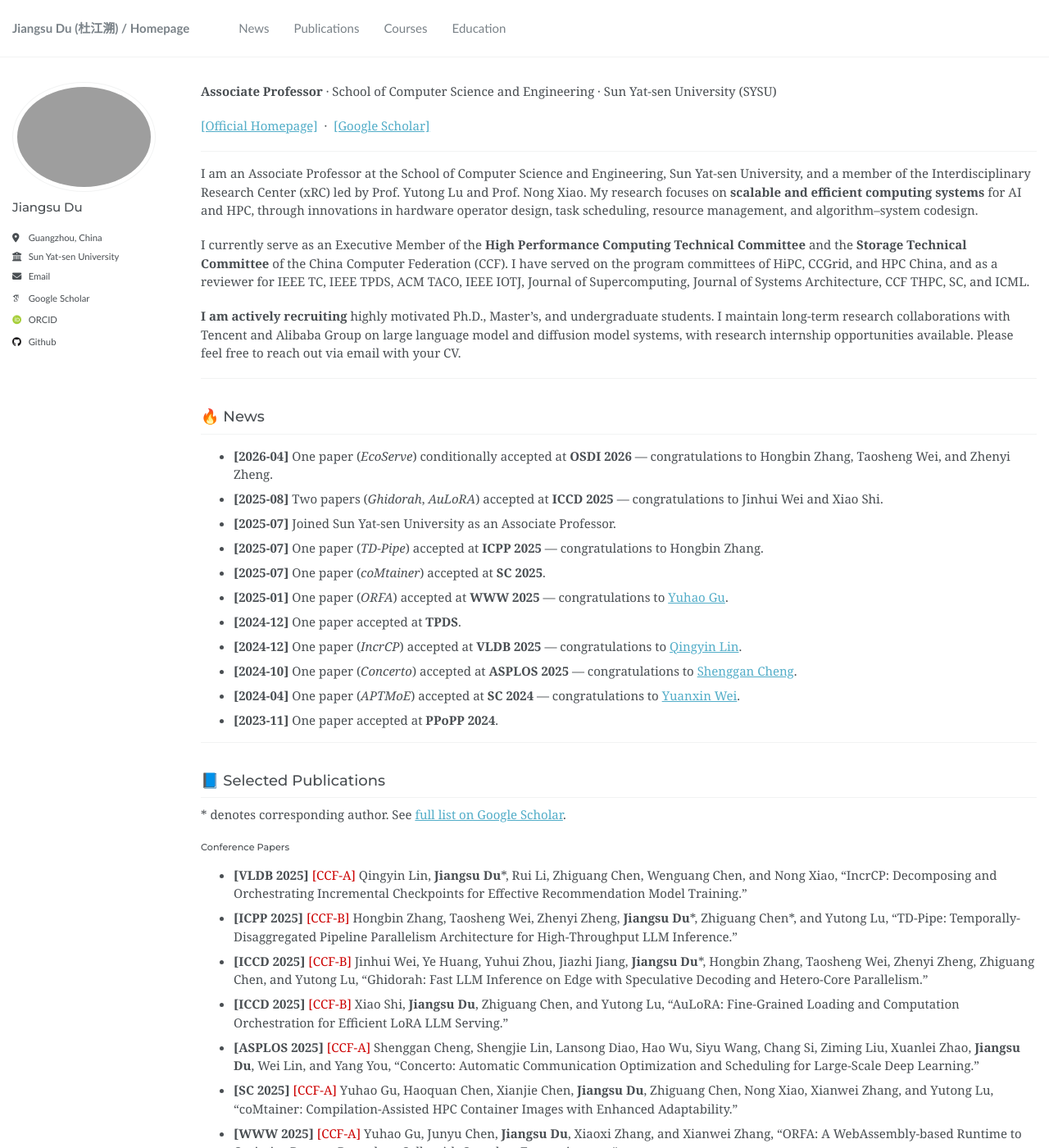
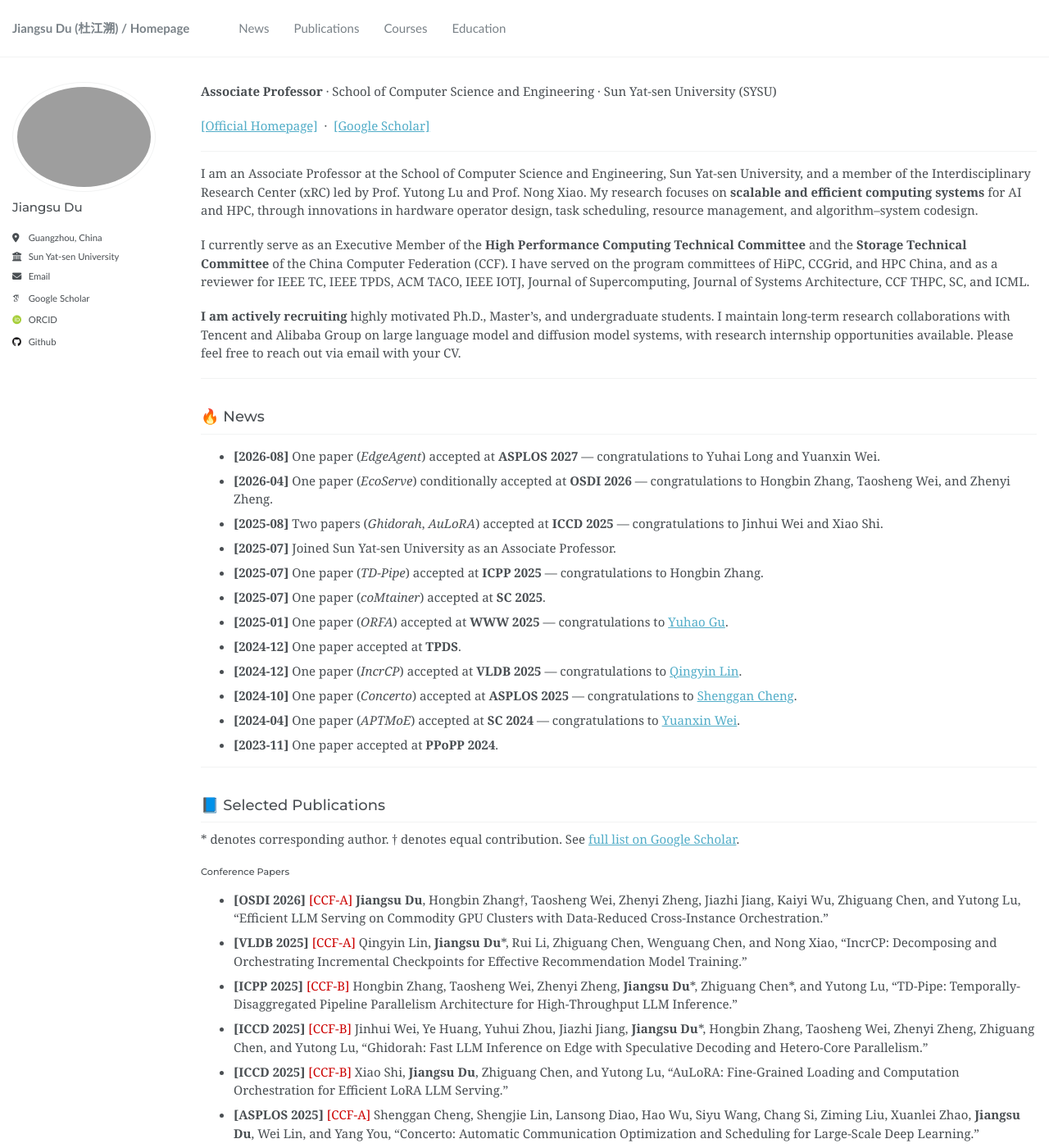
Before and after one commit to dujiangsu/dujiangsu.github.io, a Jekyll site: the page built from _pages/about.md, in a window 1280 px wide and 1400 px high. Shown: the whole window at 82% size. Built offline with Jekyll 4.4.1, drawn with Linux system fonts in a browser that asks for light colours; emoji names are drawn with the system emoji font; some web fonts are replaced.

Commit message:
Update news and add OSDI 2026 paper

```diff
--- a/_pages/about.md
+++ b/_pages/about.md
@@ -22,6 +22,7 @@ I currently serve as an Executive Member of the **High Performance Computing Tec
 
 ## :fire: News
 
+- **[2026-08]** One paper (*EdgeAgent*) accepted at **ASPLOS 2027** — congratulations to Yuhai Long and Yuanxin Wei.
 - **[2026-04]** One paper (*EcoServe*) conditionally accepted at **OSDI 2026** — congratulations to Hongbin Zhang, Taosheng Wei, and Zhenyi Zheng.
 - **[2025-08]** Two papers (*Ghidorah*, *AuLoRA*) accepted at **ICCD 2025** — congratulations to Jinhui Wei and Xiao Shi.
 - **[2025-07]** Joined Sun Yat-sen University as an Associate Professor.
@@ -38,10 +39,10 @@ I currently serve as an Executive Member of the **High Performance Computing Tec
 
 ## :blue_book: Selected Publications
 
-\* denotes corresponding author. See [full list on Google Scholar](https://scholar.google.com/citations?user=GayKRzEAAAAJ&hl=en&oi=ao).
+\* denotes corresponding author. † denotes equal contribution. See [full list on Google Scholar](https://scholar.google.com/citations?user=GayKRzEAAAAJ&hl=en&oi=ao).
 
 #### Conference Papers
-
+- **[OSDI 2026]** <span style="color:#cc0000;">[CCF-A]</span> **Jiangsu Du**, Hongbin Zhang†, Taosheng Wei, Zhenyi Zheng, Jiazhi Jiang, Kaiyi Wu, Zhiguang Chen, and Yutong Lu, "Efficient LLM Serving on Commodity GPU Clusters with Data-Reduced Cross-Instance Orchestration."
 - **[VLDB 2025]** <span style="color:#cc0000;">[CCF-A]</span> Qingyin Lin, **Jiangsu Du**\*, Rui Li, Zhiguang Chen, Wenguang Chen, and Nong Xiao, "IncrCP: Decomposing and Orchestrating Incremental Checkpoints for Effective Recommendation Model Training."
 - **[ICPP 2025]** <span style="color:#cc0000;">[CCF-B]</span> Hongbin Zhang, Taosheng Wei, Zhenyi Zheng, **Jiangsu Du**\*, Zhiguang Chen\*, and Yutong Lu, "TD-Pipe: Temporally-Disaggregated Pipeline Parallelism Architecture for High-Throughput LLM Inference."
 - **[ICCD 2025]** <span style="color:#cc0000;">[CCF-B]</span> Jinhui Wei, Ye Huang, Yuhui Zhou, Jiazhi Jiang, **Jiangsu Du**\*, Hongbin Zhang, Taosheng Wei, Zhenyi Zheng, Zhiguang Chen, and Yutong Lu, "Ghidorah: Fast LLM Inference on Edge with Speculative Decoding and Hetero-Core Parallelism."
```
